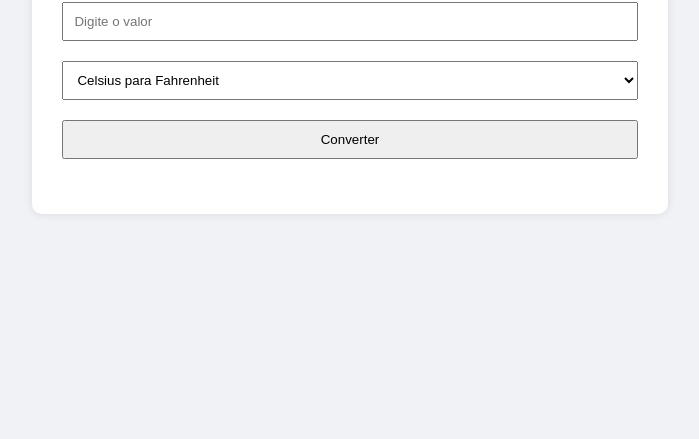
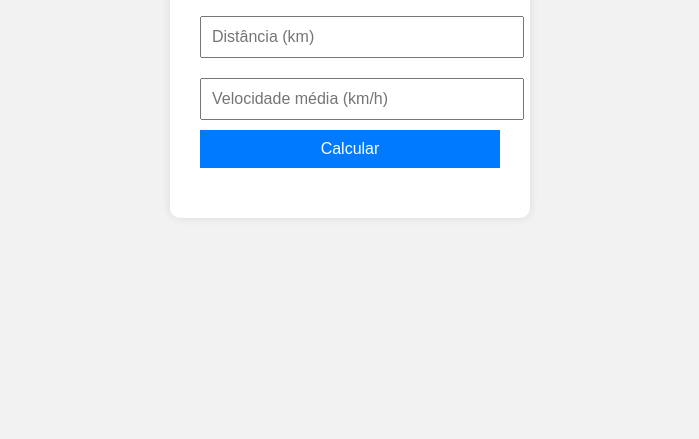
Before and after one commit to jheny1234/questoes10, a plain HTML site: page index.html in a window 1280 px wide. Shown: the part 361-800 px from the top of the page, without its empty margins (290-989 px from the left). Drawn offline with Linux system fonts and the light colour scheme.

Commit message:
Add files via upload

```diff
--- a/index.html
+++ b/index.html
@@ -3,24 +3,17 @@
 <head>
   <meta charset="UTF-8">
   <meta name="viewport" content="width=device-width, initial-scale=1.0">
-  <title>Conversor de Temperatura</title>
+  <title>Tempo de Viagem</title>
   <link rel="stylesheet" href="style.css">
 </head>
 <body>
   <div class="container">
-    <h1>Conversor de Temperatura</h1>
+    <h1>Calculadora de Tempo de Viagem</h1>
 
-    <label for="temp">Temperatura:</label>
-    <input type="number" id="temp" placeholder="Digite o valor">
+    <input type="number" id="distancia" placeholder="Distância (km)">
+    <input type="number" id="velocidade" placeholder="Velocidade média (km/h)">
 
-    <select id="unit">
-      <option value="CtoF">Celsius para Fahrenheit</option>
-      <option value="FtoC">Fahrenheit para Celsius</option>
-      <option value="CtoK">Celsius para Kelvin</option>
-      <option value="KtoC">Kelvin para Celsius</option>
-    </select>
-
-    <button onclick="converter()">Converter</button>
+    <button onclick="calcularTempo()">Calcular</button>
 
     <div id="resultado"></div>
   </div>
--- a/index.js
+++ b/index.js
@@ -1,32 +1,17 @@
-function converter() {
-  const temp = parseFloat(document.getElementById("temp").value);
-  const unit = document.getElementById("unit").value;
+function calcularTempo() {
+  const distancia = parseFloat(document.getElementById("distancia").value);
+  const velocidade = parseFloat(document.getElementById("velocidade").value);
   const resultado = document.getElementById("resultado");
-  let converted;
 
-  if (isNaN(temp)) {
-    resultado.innerText = "Por favor, insira um número válido.";
+  if (isNaN(distancia) || isNaN(velocidade) || velocidade <= 0) {
+    resultado.innerText = "Insira valores válidos.";
     return;
   }
 
-  switch (unit) {
-    case "CtoF":
-      converted = (temp * 9/5) + 32;
-      resultado.innerText = `${temp}°C = ${converted.toFixed(2)}°F`;
-      break;
-    case "FtoC":
-      converted = (temp - 32) * 5/9;
-      resultado.innerText = `${temp}°F = ${converted.toFixed(2)}°C`;
-      break;
-    case "CtoK":
-      converted = temp + 273.15;
-      resultado.innerText = `${temp}°C = ${converted.toFixed(2)}K`;
-      break;
-    case "KtoC":
-      converted = temp - 273.15;
-      resultado.innerText = `${temp}K = ${converted.toFixed(2)}°C`;
-      break;
-    default:
-      resultado.innerText = "Unidade de conversão inválida.";
-  }
+  const tempo = distancia / velocidade;
+
+  const horas = Math.floor(tempo);
+  const minutos = Math.round((tempo - horas) * 60);
+
+  resultado.innerText = `Tempo estimado: ${horas}h ${minutos}min`;
 }
--- a/style.css
+++ b/style.css
@@ -1,30 +1,45 @@
 body {
   font-family: Arial, sans-serif;
-  background-color: #f0f2f5;
+  background-color: #f2f2f2;
   display: flex;
-  height: 100vh;
   justify-content: center;
   align-items: center;
+  height: 100vh;
   margin: 0;
 }
 
 .container {
-  background: white;
+  background-color: white;
   padding: 30px;
   border-radius: 10px;
-  box-shadow: 0 0 10px rgba(0, 0, 0, 0.1);
+  box-shadow: 0 0 10px rgba(0,0,0,0.1);
+  width: 300px;
   text-align: center;
 }
 
-input, select, button {
+input {
+  width: 100%;
+  padding: 10px;
   margin: 10px 0;
+  font-size: 1em;
+}
+
+button {
   padding: 10px;
   width: 100%;
-  box-sizing: border-box;
+  font-size: 1em;
+  background-color: #007BFF;
+  color: white;
+  border: none;
+  cursor: pointer;
+}
+
+button:hover {
+  background-color: #0056b3;
 }
 
 #resultado {
-  margin-top: 15px;
+  margin-top: 20px;
   font-size: 1.2em;
   color: #333;
 }
```
